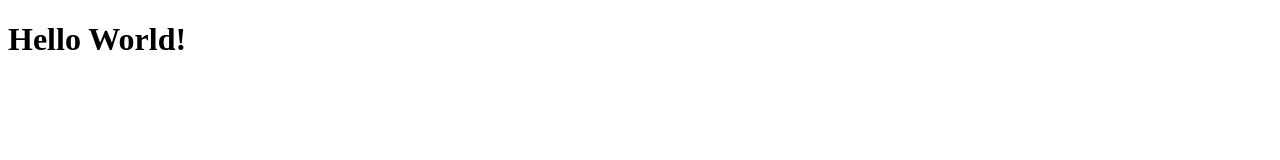
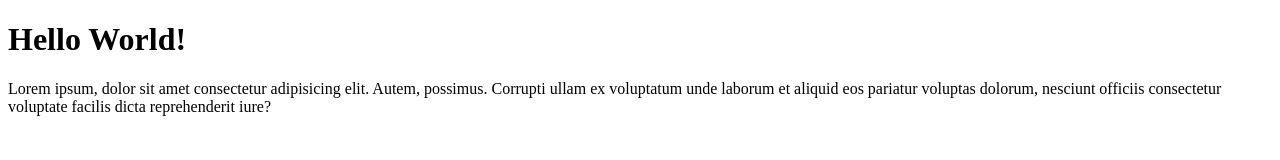
Before and after one commit to guyc123qwe/project1, a plain HTML site: page index.html in a window 1280 px wide. Drawn offline with Linux system fonts and the light colour scheme.

Commit message:
added text

```diff
--- a/index.html
+++ b/index.html
@@ -7,5 +7,6 @@
 </head>
 <body>
     <h1>Hello World!</h1>
+    <p>Lorem ipsum, dolor sit amet consectetur adipisicing elit. Autem, possimus. Corrupti ullam ex voluptatum unde laborum et aliquid eos pariatur voluptas dolorum, nesciunt officiis consectetur voluptate facilis dicta reprehenderit iure?</p>
 </body>
 </html>
```
